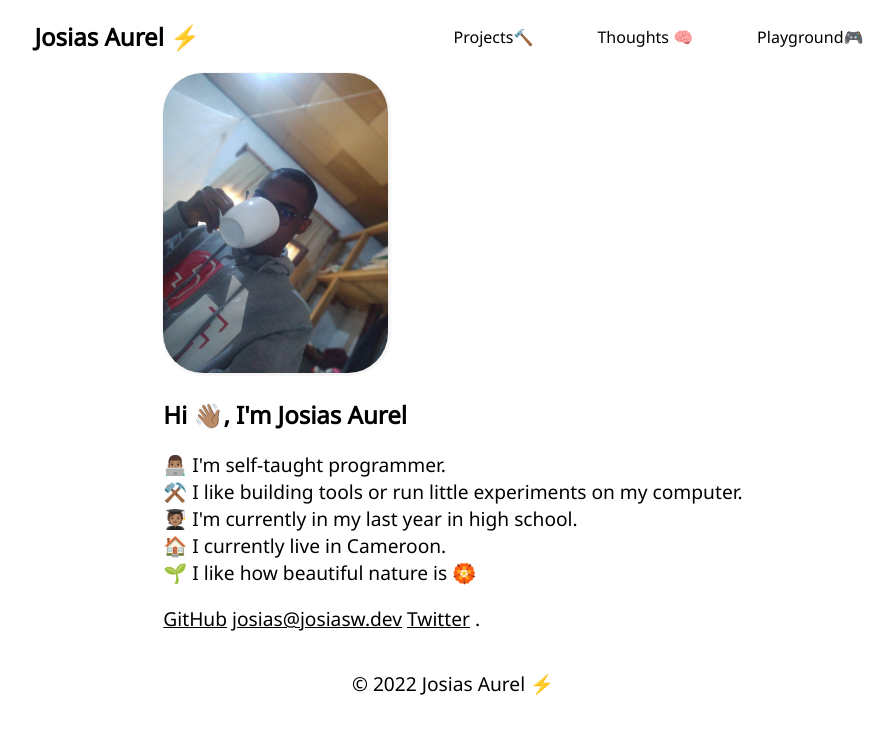
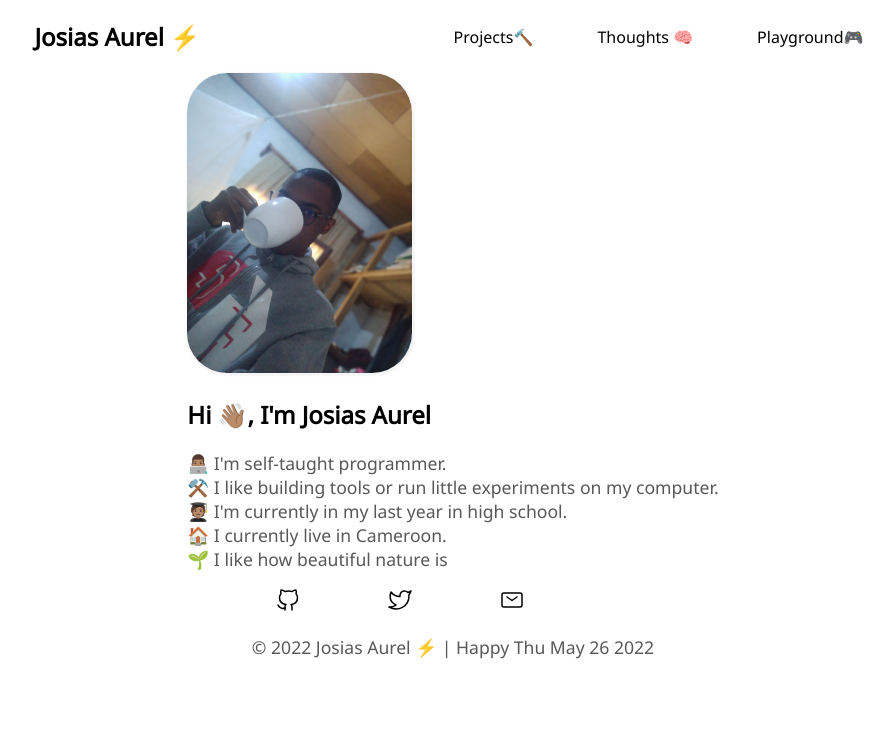
Before and after one commit to JosiasAurel/webspace, a Next.js app: page / in a window 1280 px wide. Shown: the top 734 px of the page, without its empty margins (187-1081 px from the left). Built offline with nearby package versions, Linux system fonts and the light colour scheme.

Commit message:
add social icons

```diff
--- a/components/Footer.tsx
+++ b/components/Footer.tsx
@@ -1,11 +1,12 @@
 
 import React from "react";
+import styles from "../styles/components.module.css";
 
 const Footer: React.FC = (): JSX.Element => {
     const currentYear: number = new Date().getFullYear();
     return (
-        <footer >
-            <p>&copy; {currentYear} Josias Aurel ⚡ </p>
+        <footer className={styles.footer}>
+            <p>&copy; {currentYear} Josias Aurel ⚡ | Happy {new Date().toDateString()} </p>
         </footer>
     )
 }
--- a/pages/index.tsx
+++ b/pages/index.tsx
@@ -4,6 +4,7 @@ import React from "react";
 import Header from "../components/Header";
 import Footer from "../components/Footer";
 import Profile from "../components/Profile";
+import Head from "next/head";
 import { twitterUrl } from "../utils/constants";
 import styles from "../styles/index.module.css";
 
@@ -15,6 +16,10 @@ const Index: React.FC<Props> = (props): JSX.Element => {
     //console.log(props);
     return (
         <div className={styles.homePage}>
+
+            <Head>
+                <title>Josias Aurel</title>
+            </Head>
             <Header />
             <main className={styles.profile}>
                 <Profile name="Josias" imagePath="/josias.jpg" />
@@ -28,9 +33,30 @@ const Index: React.FC<Props> = (props): JSX.Element => {
                     <br />
                     🏠 I currently live in Cameroon.
                     <br />
-                    🌱 I like how beautiful nature is 🏵️
+                    🌱 I like how beautiful nature is
                 </p>
-                <p> <a href="https://github.com/JosiasAurel">GitHub</a> <a href="mailto:josias@josiasw.dev">josias@josiasw.dev</a> <a href={twitterUrl}>Twitter</a> .</p>
+                <span>
+                    <a href="https://github.com/JosiasAurel">
+                        <svg width="24" height="24" stroke-width="1.5" viewBox="0 0 24 24" fill="none" xmlns="http://www.w3.org/2000/svg">
+                            <path d="M16 22.0268V19.1568C16.0375 18.68 15.9731 18.2006 15.811 17.7506C15.6489 17.3006 15.3929 16.8902 15.06 16.5468C18.2 16.1968 21.5 15.0068 21.5 9.54679C21.4997 8.15062 20.9627 6.80799 20 5.79679C20.4558 4.5753 20.4236 3.22514 19.91 2.02679C19.91 2.02679 18.73 1.67679 16 3.50679C13.708 2.88561 11.292 2.88561 8.99999 3.50679C6.26999 1.67679 5.08999 2.02679 5.08999 2.02679C4.57636 3.22514 4.54413 4.5753 4.99999 5.79679C4.03011 6.81549 3.49251 8.17026 3.49999 9.57679C3.49999 14.9968 6.79998 16.1868 9.93998 16.5768C9.61098 16.9168 9.35725 17.3222 9.19529 17.7667C9.03334 18.2112 8.96679 18.6849 8.99999 19.1568V22.0268" stroke="currentColor" stroke-linecap="round" stroke-linejoin="round" />
+                            <path d="M9 20.0267C6 20.9999 3.5 20.0267 2 17.0267" stroke="currentColor" stroke-linecap="round" stroke-linejoin="round" />
+                        </svg>
+
+                    </a>
+                    <a href={twitterUrl}>
+                        <svg width="24" height="24" stroke-width="1.5" viewBox="0 0 24 24" fill="none" xmlns="http://www.w3.org/2000/svg">
+                            <path d="M23 3.01006C23 3.01006 20.9821 4.20217 19.86 4.54006C19.2577 3.84757 18.4573 3.35675 17.567 3.13398C16.6767 2.91122 15.7395 2.96725 14.8821 3.29451C14.0247 3.62177 13.2884 4.20446 12.773 4.96377C12.2575 5.72309 11.9877 6.62239 12 7.54006V8.54006C10.2426 8.58562 8.50127 8.19587 6.93101 7.4055C5.36074 6.61513 4.01032 5.44869 3 4.01006C3 4.01006 -1 13.0101 8 17.0101C5.94053 18.408 3.48716 19.109 1 19.0101C10 24.0101 21 19.0101 21 7.51006C20.9991 7.23151 20.9723 6.95365 20.92 6.68006C21.9406 5.67355 23 3.01006 23 3.01006Z" stroke="currentColor" stroke-linecap="ro und" stroke-linejoin="round" />
+                        </svg>
+
+                    </a>
+                    <a href="mailto:josias@josiasw.dev">
+                        <svg width="24" height="24" stroke-width="1.5" viewBox="0 0 24 24" fill="none" xmlns="http://www.w3.org/2000/svg">
+                            <path d="M7 9L12 12.5L17 9" stroke="currentColor" stroke-linecap="round" stroke-linejoin="round" />
+                            <path d="M2 17V7C2 5.89543 2.89543 5 4 5H20C21.1046 5 22 5.89543 22 7V17C22 18.1046 21.1046 19 20 19H4C2.89543 19 2 18.1046 2 17Z" stroke="currentColor" stroke-width="1.5" />
+                        </svg>
+
+                    </a>
+                </span>
             </main>
 
             <Footer />
--- a/styles/components.module.css
+++ b/styles/components.module.css
@@ -55,6 +55,16 @@
   box-shadow: 1px 1px 2px 2px whitesmoke;
 }
 
+.profile {
+  max-width: fit-content;
+}
+
+.footer p {
+  color: grey;
+  font-size: 0.8em;
+  word-wrap: break-word;
+  text-align: center;
+}
 
 @media screen and (max-width: 500px) {
   .header {
--- a/styles/global.css
+++ b/styles/global.css
@@ -12,9 +12,7 @@
 
 body {
   margin: 0 auto;
-  /* background: linear-gradient(90deg, white 96%, transparent 1%) center,
-    linear-gradient(white 96%, transparent 5%) center, black;
-  background-size: 25px 25px; */
+  background-color: white;
 }
 
 a {
--- a/styles/index.module.css
+++ b/styles/index.module.css
@@ -6,11 +6,20 @@
 }
 
 .homePage p {
-  font-size: 1.2em;
+  font-size: 1.1em;
+  display: flex;
+    flex-direction: column;
+    justify-content: space-evenly;
+    align-items: center;
+    color: rgb(88, 88, 88);
 }
 
-.profile img {
-  max-width: fit-content;
+.homePage span{
+  display: flex;
+  flex-direction: row;
+  justify-content: space-evenly;
+  align-items: center;
+  width: 80%;
 }
 
 .labProjectPage {
```
